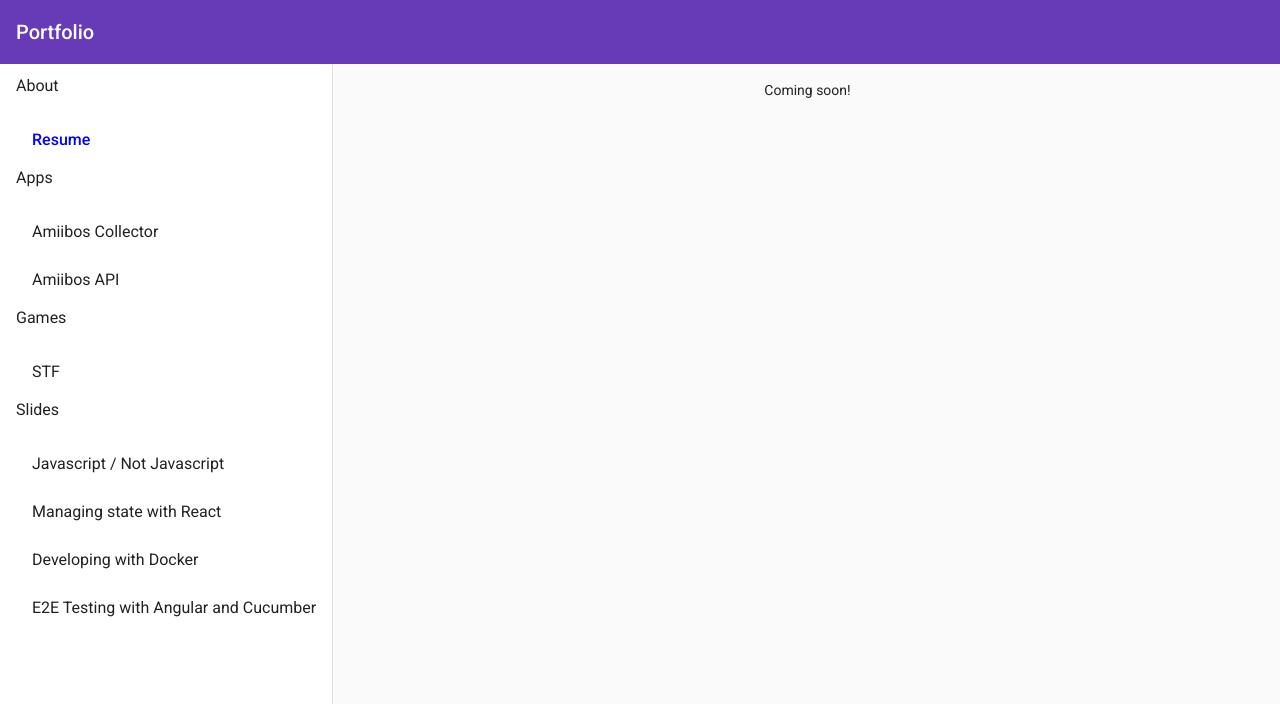
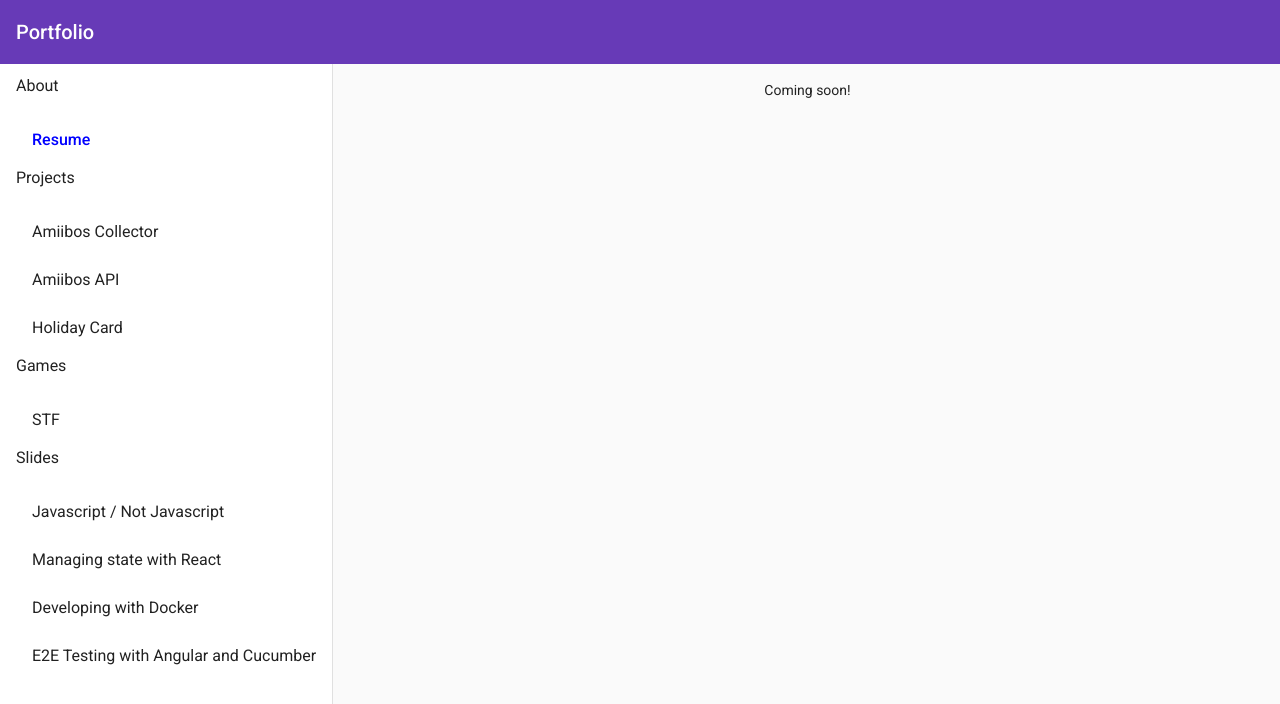
Before and after one commit to dkellycollins/dkellycollins.github.io, an Angular app: page /about/resume in a window 1280 px wide. Shown: the top 704 px of the page. Built offline with nearby package versions, Linux system fonts and the light colour scheme.

Commit message:
Added Holiday Card project.

```diff
--- a/src/app/app-routing.module.ts
+++ b/src/app/app-routing.module.ts
@@ -11,9 +11,14 @@ const routes: Routes = [
     component: ResumePage
   },
   {
+    path: 'projects/holiday-card',
+    component: FramePage,
+    data: { src: 'https://holiday-card.dkellycollins.info'}
+  },
+  {
     path: 'games/stf',
     component: FramePage,
-    data: { src: 'https://dkellycollins.github.io/STF' }
+    data: { src: 'https://github.dkellycollins.info/STF' }
   },
   {
     path: 'slides/javascript-not-javascript',
@@ -35,7 +40,6 @@ const routes: Routes = [
     component: FramePage,
     data: { src: 'https://github.dkellycollins.info/talk-developing-with-docker/#/' }
   },
-
   { path: '**', redirectTo: 'about/resume' }
 ];
 
--- a/src/app/app.component.ts
+++ b/src/app/app.component.ts
@@ -15,10 +15,11 @@ declare function gtag(...args: Array<any>): void;
           <h3 matSubHeader>About</h3>
           <a mat-list-item [routerLink]="['about/resume']" routerLinkActive="nav-link-active">Resume</a>
 
-          <h3 matSubHeader>Apps</h3>
+          <h3 matSubHeader>Projects</h3>
           <a mat-list-item>Amiibos Collector</a>
           <a mat-list-item>Amiibos API</a>
           <!--<a mat-list-item>Docker Explorer</a>-->
+          <a mat-list-item [routerLink]="['projects/holiday-card']" routerLinkActive="nav-link-active">Holiday Card</a>
 
           <h3 matSubHeader>Games</h3>
           <a mat-list-item [routerLink]="['games/stf']" routerLinkActive="nav-link-active">STF</a>
```
